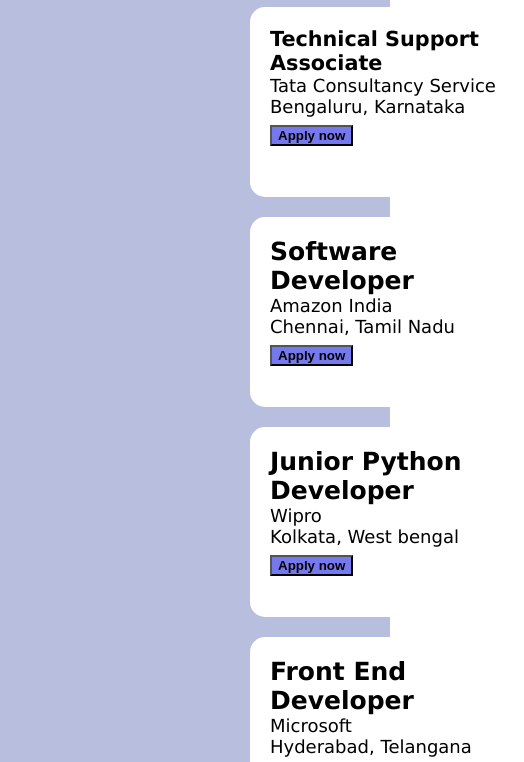
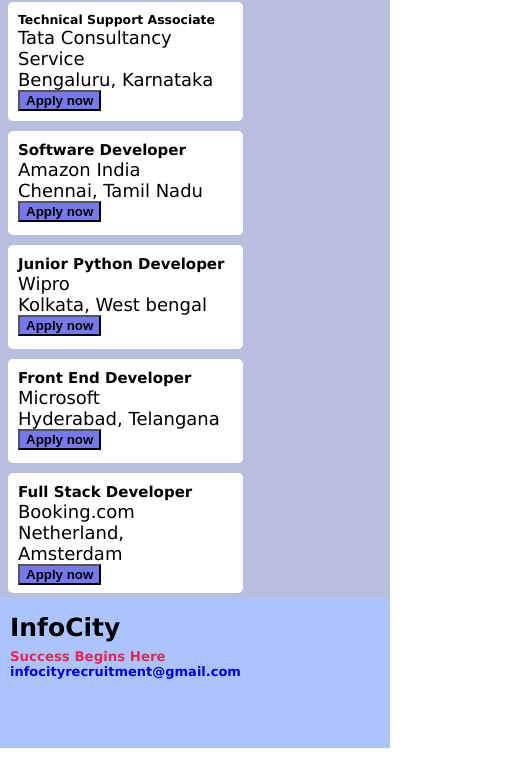
Before and after one commit to nitishkp38/Job-details, a plain HTML site: page index.html in a window 390 px wide. Shown: the part 63-825 px from the top of the page, 524 px wide, since content can reach past the window. Drawn offline with Linux system fonts and the light colour scheme; a script that the page names is missing.

Commit message:
Update style.css

```diff
--- a/style.css
+++ b/style.css
@@ -88,3 +88,42 @@
     display: inline-block;
     margin-bottom: 100px;
 }
+
+@media screen and (max-width:600px) {
+    .flex {
+        height: 30px;
+    }
+    .flex div {
+        padding: 10px;
+        margin: 5px;
+        font-size: 15px;
+        background-color: white;
+        width: 55%;
+        height: 100px;
+        margin-left: 8px;
+        border-radius: 5px;
+        font-family: verdana;
+    }
+    .footer {
+        width: 100%;
+        height: 150px;
+        background-color: #abc4ff;
+        font-family: Verdana, Geneva, Tahoma, sans-serif;
+        font-weight: bolder;
+    }
+    #foot {
+        margin-left: 10px;
+        font-size: 25px;
+        padding-top: 15px;
+    }
+    #slogan {
+        padding-left: 10px;
+        color: #ed254e;
+    }
+    .contact {
+        float: left;
+        text-decoration: none;
+        margin-left: 10px;
+        font-size: 13px;
+    }
+}
```
